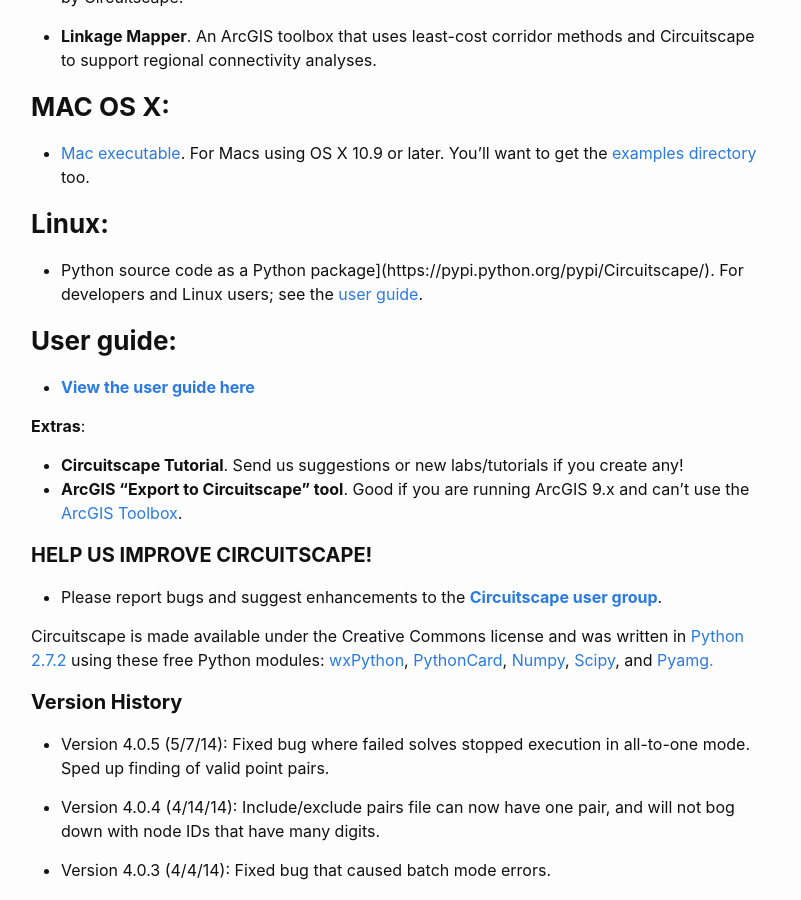
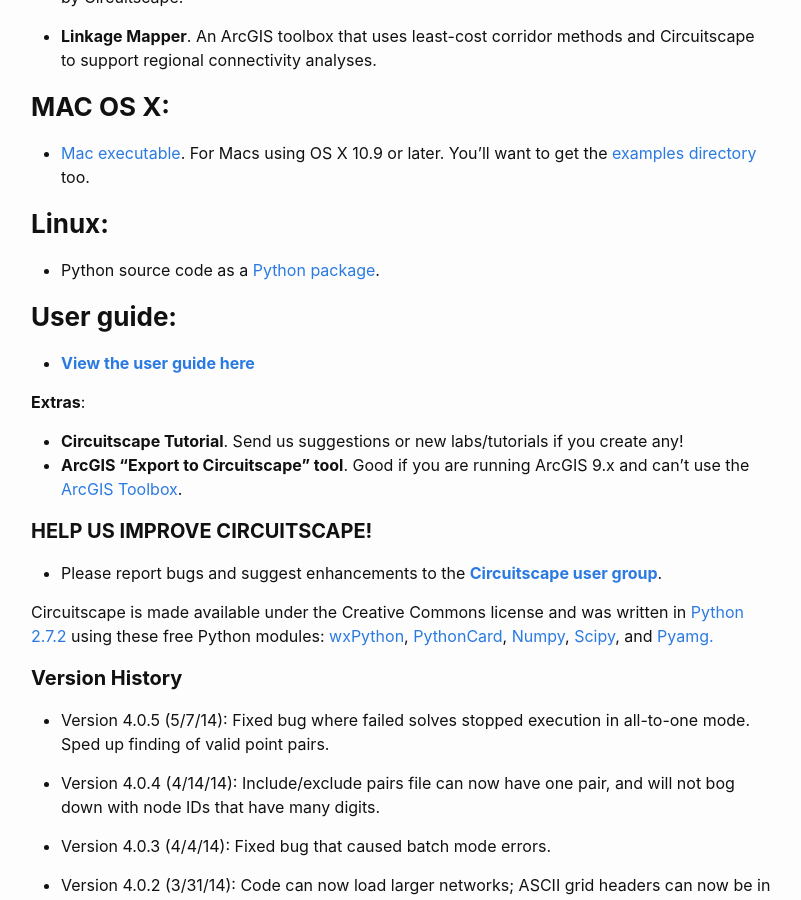
Before and after one commit to Circuitscape/www.circuitscape.org, a Jekyll site: the page built from downloads.md, in a window 1280 px wide and 900 px high, scrolled down 561 px. Shown: the whole window, without its empty margins (239-1040 px from the left). Built offline with Jekyll 4.4.1, drawn with Linux system fonts in a browser that asks for light colours.

Commit message:
Update downloads.md

```diff
--- a/downloads.md
+++ b/downloads.md
@@ -24,7 +24,7 @@
 
 ### **Linux:**
 
-* Python source code as a Python package](https://pypi.python.org/pypi/Circuitscape/). For developers and Linux users; see the [user guide](https://circuitscape.org/circuitscape_4_0_user_guide.html).
+* Python source code as a [Python package](https://pypi.python.org/pypi/Circuitscape/).
 
 
 ### **User guide:**
```
